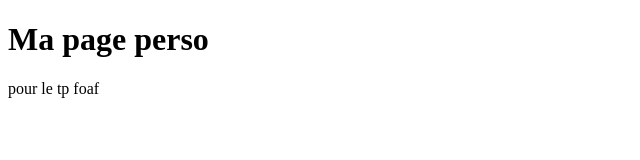
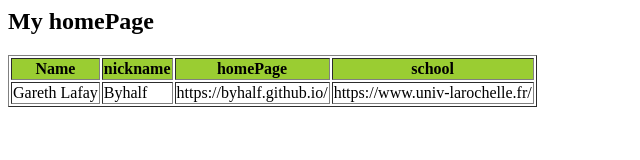
Before and after one commit to Byhalf/Byhalf.github.io, a plain HTML site: page index.html in a window 1280 px wide. Shown: the whole page, without its empty margins (0-640 px from the left). Drawn offline with Linux system fonts and the light colour scheme.

Commit message:
Update index.html

```diff
--- a/index.html
+++ b/index.html
@@ -1,9 +1,19 @@
-<!DOCTYPE html>
-<html>
-<body>
-
-<h1>Ma page perso</h1>
-<p>pour le tp foaf</p>
-
-</body>
+<html xmlns:foaf="http://xmlns.com/foaf/0.1/"
+      xmlns:rdf="http://www.w3.org/1999/02/22-rdf-syntax-ns#"
+      xmlns:rdfs="http://www.w3.org/2000/01/rdf-schema#">
+   <body>
+      <h2>My homePage</h2>
+      <table border="1">
+         <tr bgcolor="#9acd32">
+            <th>Name</th>
+            <th>nickname</th>
+            <th>homePage</th>
+            <th>school</th>
+         </tr>
+         <td>Gareth Lafay</td>
+         <td>Byhalf</td>
+         <td>https://byhalf.github.io/</td>
+         <td>https://www.univ-larochelle.fr/</td>
+      </table>
+   </body>
 </html>
```
